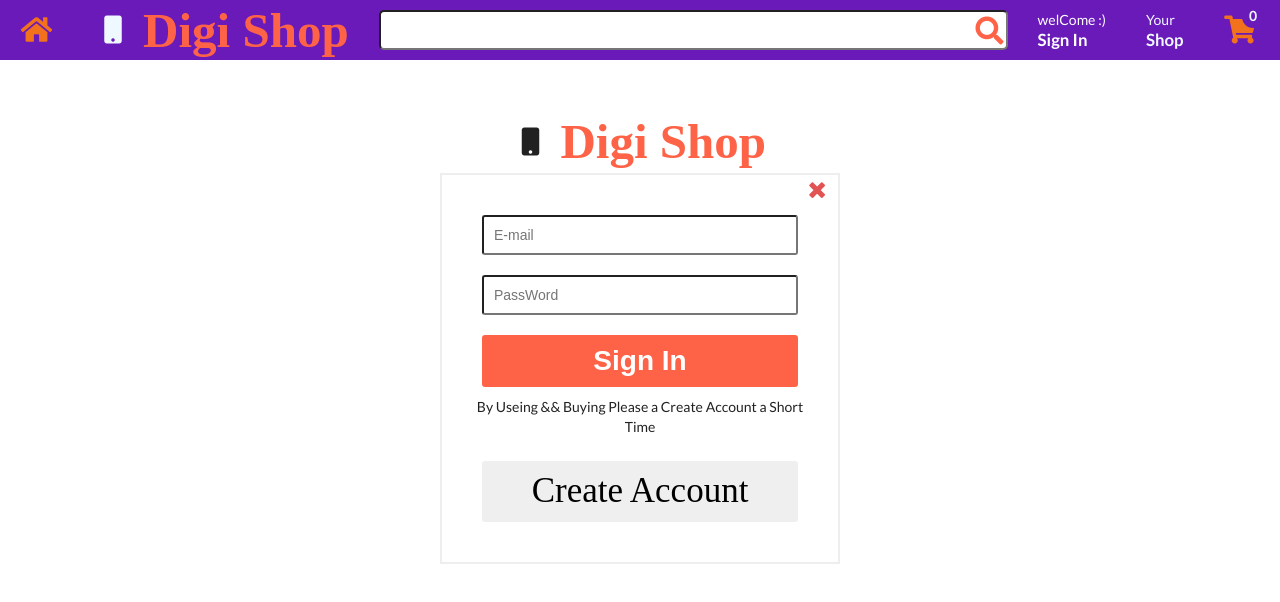
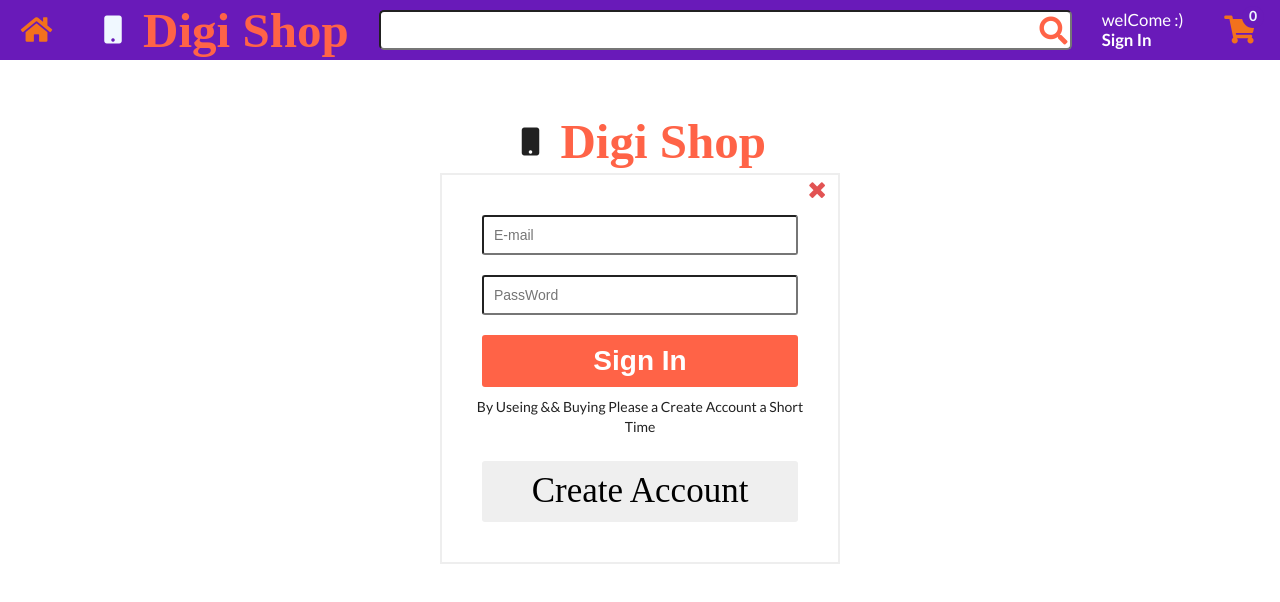
Before and after one commit to ghiyaee/digitall, a React (Create React App) app: page /bk/hr in a window 1280 px wide. Shown: the top 602 px of the page. Built offline with nearby package versions, Linux system fonts and the light colour scheme; a web font is replaced by a local one.

Commit message:
remove items

```diff
--- a/src/component/Header.jsx
+++ b/src/component/Header.jsx
@@ -21,14 +21,14 @@ const Header = ({ item,user }) => {
         <div className="navbar">
           <div className="nav__item">
             <Link to='/lo' className="nav__link">
-              <span className="nav__itemLineOne">{`welCome :)  ${user}  `}</span>
+              <span className="nav__itemLineOne nav__user">{`welCome :)  ${user}  `}</span>
               <span className="nav__item__Sign">Sign In</span>
             </Link>
           </div>
-          <div className="nav__item">
+          {/* <div className="nav__item">
             <span className="nav__itemLineOne">Your</span>
             <span className="nav__item__shop">Shop</span>
-          </div>
+          </div> */}
           <div className="nav__item">
             <Link to="/bk">
               <span className="nav__itemLineOne">
--- a/src/component/checkOut.css
+++ b/src/component/checkOut.css
@@ -29,11 +29,11 @@
   cursor: pointer;
   font-weight: bold;
   padding: 5px 15px 5px 15px;
-  border-radius: 2px;
+  border-radius: 7px;
   transition: all 0.5s ease-in-out;
   position: absolute;
-  top:50%;
-  right: -65px;
+  top:40px;
+  right: -80px;
 }
 .checkout__buy:hover {
   background: #fff;
--- a/src/component/header.css
+++ b/src/component/header.css
@@ -46,6 +46,9 @@
     align-items: center;
 
 }
+.nav__user{
+    font-size: 1.2rem;
+}
 .nav__item{
     display: flex;
     flex-direction: column;
```
